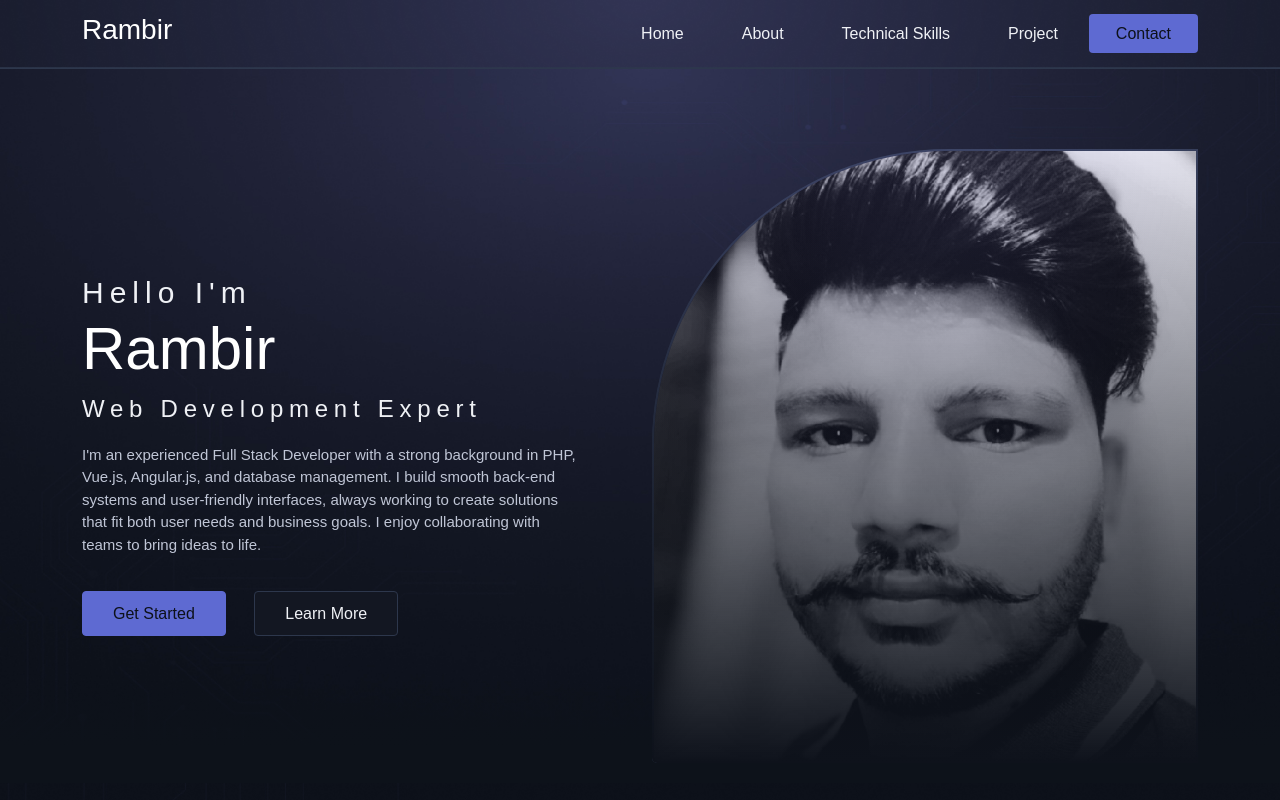
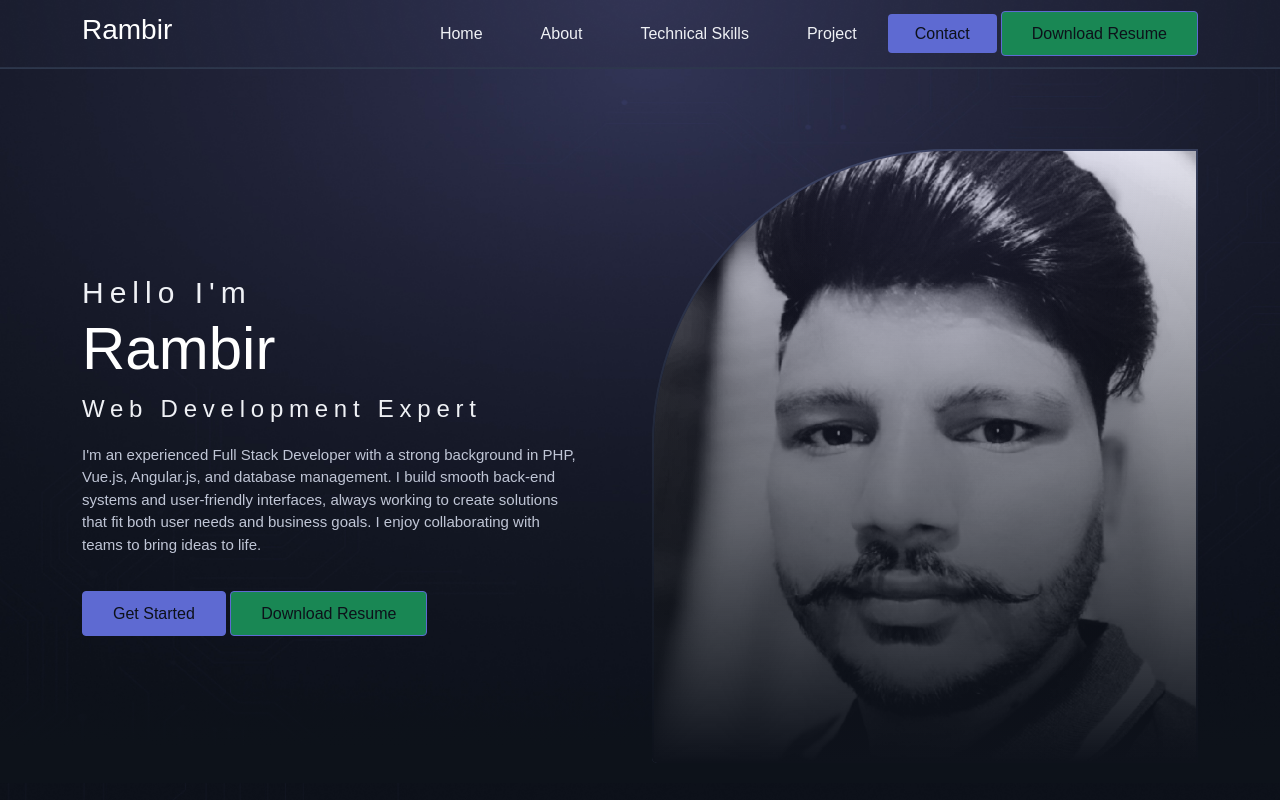
Before and after one commit to rambir-bhatiwal/portfolio, a plain HTML site: page index.html in a window 1280 px wide. Shown: the top 800 px of the page. Drawn offline with nearby package versions, Linux system fonts and the light colour scheme; a web font is replaced by a local one.

Commit message:
working on add resume button

```diff
--- a/index.html
+++ b/index.html
@@ -74,6 +74,9 @@
                         <li class="nav-item">
                             <a class="nav-link" href="#contact">Contact</a>
                         </li>
+                        <li class="nav-item">
+                            <a class="btn bg-success" href="./Rambir-Resume.pdf" download="Rambir-Resume.pdf">Download Resume</a>
+                        </li>
                     </ul>
                 </div>
                 <!-- Nav Item -->
@@ -113,7 +116,9 @@
                         <!-- <p class="pe-5">I'm an experienced Full Stack Developer with a strong background in PHP, Vue.js, Angular.js, and database management. I build smooth back-end systems and user-friendly interfaces, always working to create solutions that fit both user needs and business goals. I enjoy collaborating with teams to bring ideas to life.</p> -->
                         <!-- <p class="pe-5">I'm a web developer with 5 years of experience working with PHP. I love building secure, efficient, and user-friendly websites and applications. Whether you need a custom solution, performance optimization, or better security, I’m here to help make your web presence stronger and more reliable.</p> -->
                         <a href="#about" class="btn">Get started</a>
-                        <a href="#services" class="btn d2c_secondary_btn ms-4">Learn more</a>
+                        <!-- <a href="#services" class="btn d2c_secondary_btn ms-4">Learn more</a> -->
+                        <a class="btn bg-success" href="./Rambir-Resume.pdf" download="Rambir-Resume.pdf">Download Resume</a>
+
                     </div>
                     <div class="col-md-md col-lg-6 d-flex justify-content-center justify-content-lg-end order-0 order-lg-1 mb-4 mb-md-5 mb-lg-0 wow fadeInRight">
                         <div class="d2c_img_wrapper position-relative">
```
Also changed, not shown: 1 other file.
